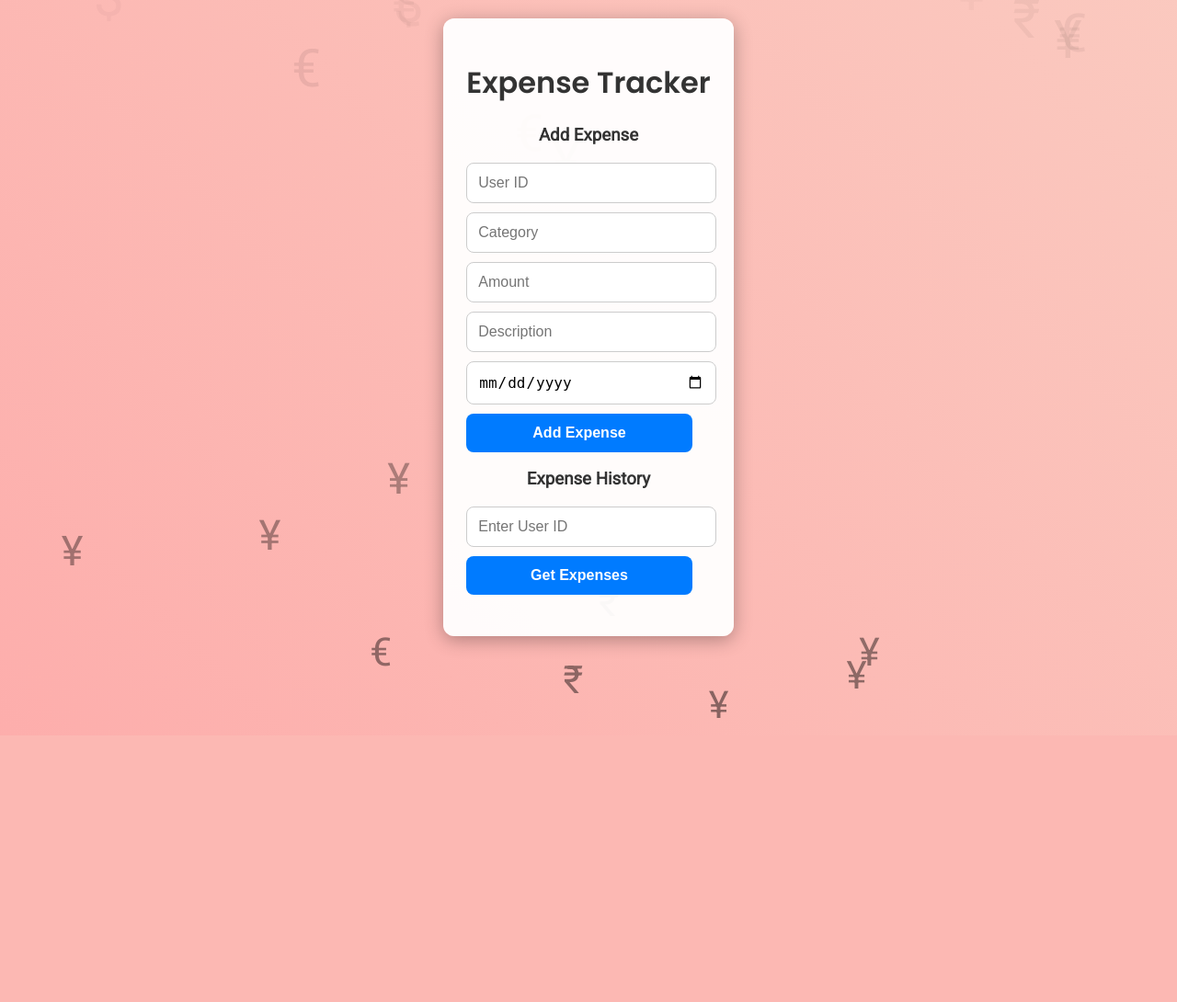
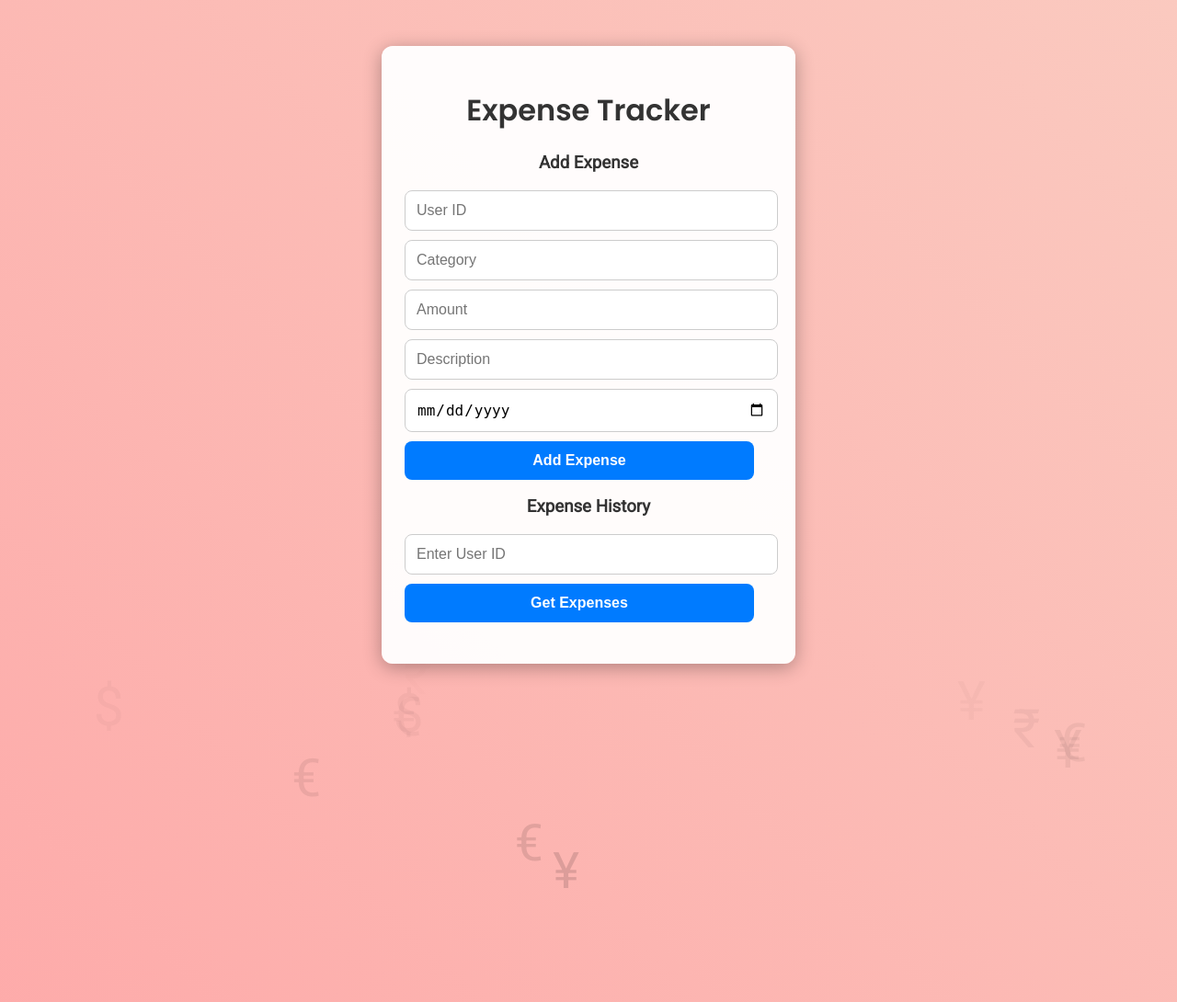
Before and after one commit to Aniruddh-ui/Ai-Enhanced_expense-tracker, a Flask app: page / in a window 1280 px wide. Shown: the top 1090 px of the page at 92% size. Before the commit the page ends 781 px from the top, so only its background shows below. Run offline with Flask 3, Linux system fonts and the light colour scheme.

Commit message:
Updated expense tracker with floating animation and scroll fix

```diff
--- a/templates/index.html
+++ b/templates/index.html
@@ -17,11 +17,7 @@
             margin: 0;
             padding: 0;
             min-height: 100vh;
-            display: flex;
-            flex-direction: column;
-            align-items: center;
-            justify-content: flex-start;
-            overflow: hidden;
+            overflow-y: auto;
             position: relative;
         }
 
@@ -50,7 +46,8 @@
             padding: 25px;
             border-radius: 12px;
             box-shadow: 0 4px 20px rgba(0, 0, 0, 0.3);
-            margin: 20px 0;
+            margin: 50px auto;
+            position: relative;
             z-index: 1;
         }
 
```
